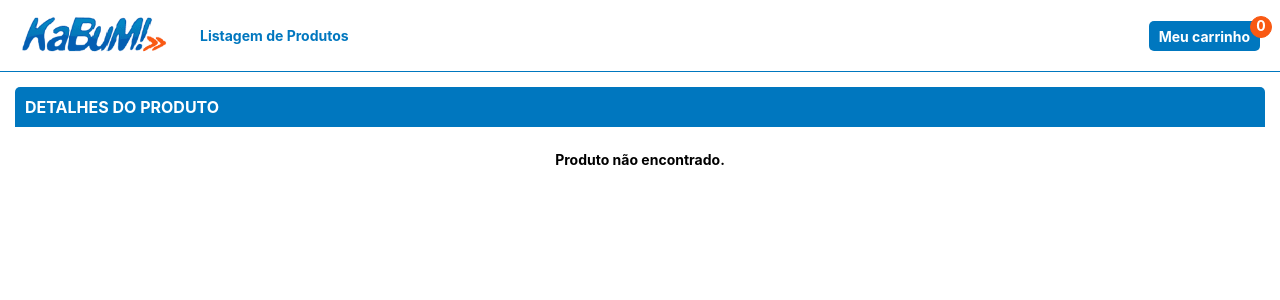
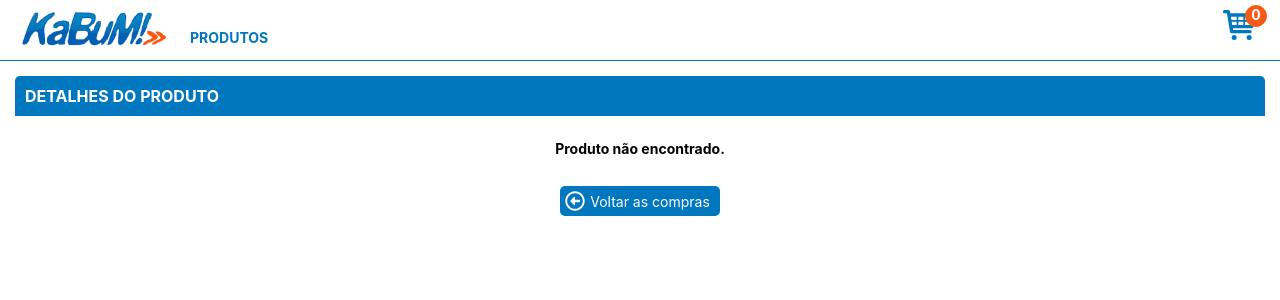
Before and after one commit to rodrigobuzatto/desafio_kabum, a React (Create React App) app: page /product/1 in a window 1280 px wide. Shown: the top 300 px of the page. Built offline with nearby package versions, Linux system fonts and the light colour scheme.

Commit message:
Commit parcial alteracoes Desafio Kabum

```diff
--- a/package.json
+++ b/package.json
@@ -8,6 +8,7 @@
     "@testing-library/user-event": "^7.1.2",
     "react": "^16.12.0",
     "react-dom": "^16.12.0",
+    "react-icons": "^3.8.0",
     "react-redux": "^7.1.3",
     "react-router-dom": "^5.1.2",
     "react-scripts": "3.3.0",
--- a/src/components/AddToCart.js
+++ b/src/components/AddToCart.js
@@ -1,7 +1,8 @@
 import React, { Component } from 'react';
 import { connect } from 'react-redux';
 import { addToCart } from  '../actions/cartActions';
-import { CartActions } from '../styles/styles';
+import { CartActions, DefaultSpan } from '../styles/styles';
+import { MdAddShoppingCart } from 'react-icons/md';
 
 class AddToCart extends Component {
     handleClick = () => {
@@ -14,7 +15,7 @@ class AddToCart extends Component {
 
     render() {
         return (
-            <CartActions onClick={this.handleClick}>Adicionar ao carrinho</CartActions>
+            <CartActions onClick={this.handleClick}><DefaultSpan>Adicionar ao carrinho</DefaultSpan><MdAddShoppingCart/></CartActions>
         )
     }
 }
--- /dev/null
+++ b/src/components/BackToShopping.js
@@ -0,0 +1,15 @@
+import React from 'react'
+import { NavLink } from 'react-router-dom'
+import { BackToCartButton } from '../styles/styles'
+import { FaRegArrowAltCircleLeft } from 'react-icons/fa'
+
+const BackToShopping = () => {
+    return (
+        <BackToCartButton>
+            <FaRegArrowAltCircleLeft />
+            <NavLink to="/">Voltar as compras</NavLink>
+        </BackToCartButton>
+    )
+}
+
+export default BackToShopping;
--- a/src/components/Filter.js
+++ b/src/components/Filter.js
@@ -2,6 +2,7 @@ import React, { Component } from 'react';
 import { connect } from 'react-redux';
 import { filter } from '../actions/productActions';
 import { FilterContainer, SearchButton, DefaultInput } from '../styles/styles';
+import { GoSearch } from 'react-icons/go';
 
 class Filter extends Component {
     search = '';
@@ -21,7 +22,7 @@ class Filter extends Component {
         return (
             <FilterContainer onSubmit={this.handleClick}>
                 <DefaultInput type="text" id="filter" placeholder="Pesquisar produtos ..." onChange={this.handleChange}/>
-                <SearchButton type="submit">Buscar</SearchButton>
+                <SearchButton type="submit"><GoSearch/></SearchButton>
             </FilterContainer>
         )
     }
--- a/src/components/Navbar.js
+++ b/src/components/Navbar.js
@@ -3,6 +3,7 @@ import { NavLink } from 'react-router-dom';
 import { connect } from 'react-redux';
 import { NavbarContainer, MyCart, ProductListButton } from '../styles/styles';
 import logo from '../images/logo.png';
+import { TiShoppingCart } from 'react-icons/ti';
 
 class Navbar extends Component {
     render() {
@@ -10,10 +11,10 @@ class Navbar extends Component {
             <NavbarContainer>
                 <NavLink to="/"><img src={logo} alt="Logo"/></NavLink>
                 <ProductListButton>
-                    <NavLink to="/">Listagem de Produtos</NavLink>
+                    <NavLink to="/">PRODUTOS</NavLink>
                 </ProductListButton>
                 <MyCart>
-                    <NavLink to="/cart">Meu carrinho<label>{this.props.items}</label></NavLink>
+                    <NavLink to="/cart"><TiShoppingCart/><label>{this.props.items}</label></NavLink>
                 </MyCart>
             </NavbarContainer>
         )
--- a/src/components/ProductDetails.js
+++ b/src/components/ProductDetails.js
@@ -3,8 +3,7 @@ import { connect } from 'react-redux';
 import AddToCart from './AddToCart';
 import Quantity from './Quantity';
 import { ProductDetailsBase, ProductDetail, ProductImage, Title, DefaultParagraph, ProductDetailsInfo, ProductDetailContainer, ProductDetailContainerError, ProductActions, DefaultPrice, PageDetailsTitle } from '../styles/styles';
-import image from '../images/logo.jpg';
-
+import BackToShopping from './BackToShopping';
 
 class ProductDetails extends Component {
     render() {
@@ -20,6 +19,7 @@ class ProductDetails extends Component {
                     <ProductActions>
                         <Quantity item={this.props.product} />
                         <AddToCart item={this.props.product} />
+                        <BackToShopping />
                     </ProductActions>
                 </ProductDetail>
 
@@ -27,6 +27,7 @@ class ProductDetails extends Component {
         ) : (
             <ProductDetailContainerError>
                 <Title>Produto não encontrado.</Title>
+                <BackToShopping/>
             </ProductDetailContainerError>
         )
 
--- a/src/components/RemoveFromCart.js
+++ b/src/components/RemoveFromCart.js
@@ -1,7 +1,8 @@
 import React, { Component } from 'react';
 import { connect } from 'react-redux';
 import { removeFromCart } from '../actions/cartActions';
-import { CartActions } from '../styles/styles';
+import { CartActions, DefaultSpan } from '../styles/styles';
+import { MdRemoveShoppingCart } from 'react-icons/md';
 
 class RemoveFromCart extends Component {
     handleClick = () => {
@@ -11,7 +12,7 @@ class RemoveFromCart extends Component {
 
     render() {
         return (
-            <CartActions onClick={this.handleClick}>Remover do carrinho</CartActions>
+            <CartActions onClick={this.handleClick}><DefaultSpan>Remover do carrinho</DefaultSpan><MdRemoveShoppingCart/></CartActions>
         )
     }
 }
--- a/src/components/UpdateCart.js
+++ b/src/components/UpdateCart.js
@@ -1,7 +1,8 @@
 import React, { Component } from 'react'
 import { connect } from 'react-redux'
 import { updateCart } from '../actions/cartActions'
-import { CartActions } from '../styles/styles';
+import { CartActions, DefaultSpan } from '../styles/styles';
+import { MdSync } from 'react-icons/md';
 
 class UpdateCart extends Component {
     handleClick = () => {
@@ -14,7 +15,7 @@ class UpdateCart extends Component {
 
     render() {
         return (
-            <CartActions onClick={this.handleClick}>Atualizar Item</CartActions>
+            <CartActions onClick={this.handleClick}><DefaultSpan>Atualizar Item</DefaultSpan><MdSync/></CartActions>
         )
     }
 
--- a/src/styles/styles.js
+++ b/src/styles/styles.js
@@ -47,7 +47,7 @@ export const NavbarContainer = styled(Container)`
     border-bottom: 1px solid #0077BF;
     min-height: 50px;
     padding: 5px;
-    flex-grow: 1;
+    align-items: center;
 
     a {
         text-decoration: none;
@@ -107,6 +107,8 @@ export const SearchButton = styled.button`
     border: 1px solid #0077BF;
     font-weight: bold;
     border-radius: 0 5px 5px 0;
+    font-size: 20px;
+    font-weight: bold;
 `;
 
 export const DefaultInput = styled.input`
@@ -119,17 +121,16 @@ export const DefaultInput = styled.input`
 
 export const MyCart = styled.div`
     align-self: center;
-    height: 20px;
-    padding: 5px 10px;
     text-align: center;
-    background:#0077BF;
+    color:#0077BF;
     border-radius: 5px;
     margin-right: 15px;
 
     a {
         font-size: 14px;
         font-weight: bold;
-        color: #ffffff;
+        color: #0077BF;
+        font-size: 40px;
     }
 
     label {
@@ -138,9 +139,10 @@ export const MyCart = styled.div`
         border: 1px solid #F95913;
         color: #ffff;
         border-radius: 50%;
-        margin: -10px 0 -20px 0;
         width: 20px;
         height: 20px;
+        font-size: 14px;
+        margin-left:-15px;
     }
 `;
 
@@ -203,60 +205,101 @@ export const ProductDetailsInfo = styled.div`
 `;
 
 export const BackToCartButton = styled.div`
+    display: flex;
+    justify-content: space-between;
+    align-items: center;
     align-self: center;
-    padding: 5px 10px;
     text-align: center;
     background:#0077BF;
     border-radius: 5px;
     border: none;
-    padding: 15px;
+    padding: 5px;
     line-height: 1px;
     cursor: pointer;
+    margin: 15px;
+    max-width: 160px;
+    min-width: 150px;
+    margin-bottom: 0;
 
     a {
+        flex: 1;
         font-size: 14px;
         color: #ffffff;
         text-decoration: none;
     }
+
+    svg {
+        align-self:center;
+        margin: 0 auto;
+        padding: 0;
+        font-size: 20px;
+        color: #ffffff;
+    }
 `;
 
 export const CartActions = styled.button`
+    display: flex;
     align-self: center;
-    height: 20px;
-    padding: 5px 10px;
     text-align: center;
     background:#0077BF;
     border-radius: 5px;
     color: #ffffff;
     border: none;
-    padding: 15px;
-    line-height: 1px;
+    padding: 5px;
     cursor: pointer;
     margin-bottom: 10px;
     width: 160px;
+    justify-content: space-between;
+
+
+    svg {
+        align-self:center;
+        margin: 0 auto;
+        padding: 0;
+        font-size: 20px;
+    }
+`;
+
+export const DefaultSpan = styled.span`
+    flex: 1;
+    align-self:center;
 `;
 
 export const ProductDetailsButton = styled.div`
+    display: flex;
+    justify-content: space-between;
+    align-items: center;
     align-self: center;
-    padding: 5px 10px;
     text-align: center;
     background:#0077BF;
     border-radius: 5px;
     border: none;
-    padding: 15px;
+    padding: 5px;
     line-height: 1px;
     cursor: pointer;
     margin: 15px;
-    width: 130px;
+    max-width: 160px;
+    min-width: 150px;
+    margin-bottom: 0;
 
     a {
+        flex: 1;
         font-size: 14px;
         color: #ffffff;
         text-decoration: none;
     }
+
+    svg {
+        align-self:center;
+        margin: 0 auto;
+        padding: 0;
+        font-size: 20px;
+        color: #ffffff;
+    }
 `;
 
 export const ProductListButton = styled(ProductDetailsButton)`
+    max-width: 100%;
     flex-grow: 1;
     text-align: left;
     background: none;
@@ -267,7 +310,7 @@ export const ProductListButton = styled(ProductDetailsButton)`
     }
 
     a:hover {
-        text-decoration: underline;
+        color: #F95913;
     }
 `;
 
```
Also changed, not shown: src/components/Product.js (+4 -4 lines), src/components/ShoppingCart.js (+4 -6 lines), 1 other file (tests, documents, lock files or other folders).
